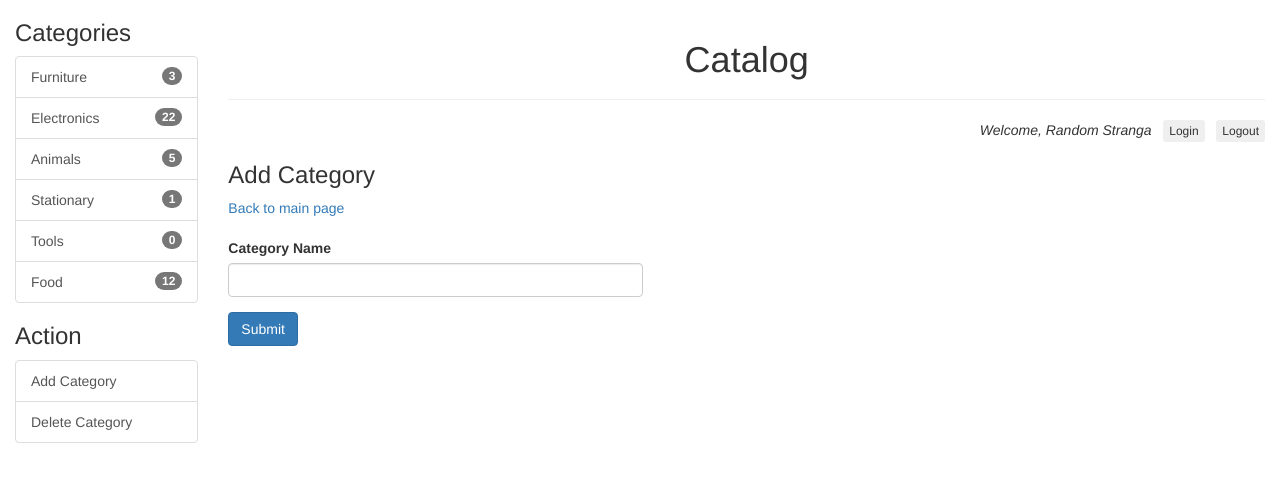
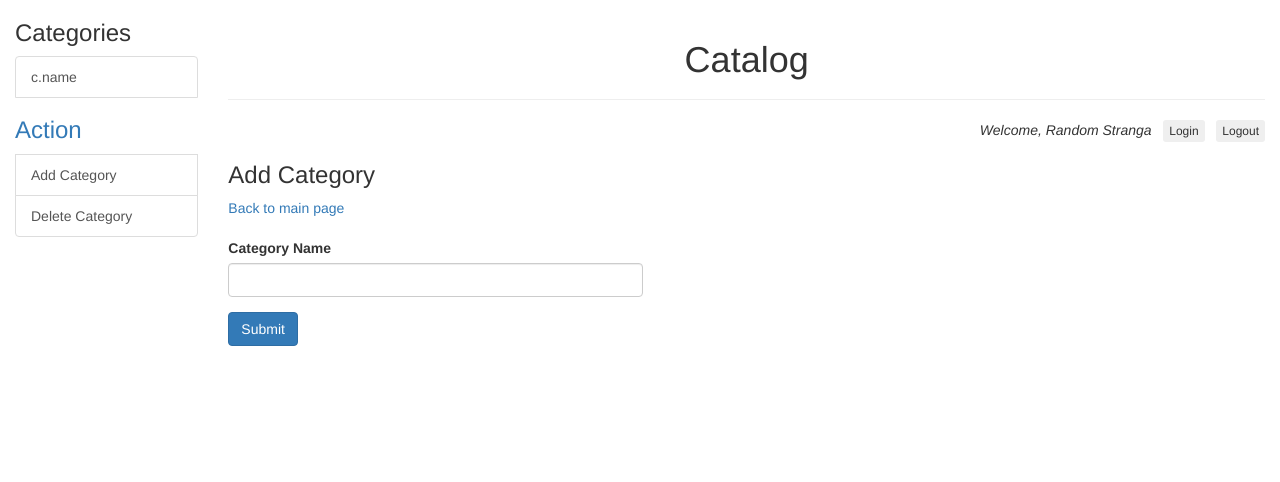
Before and after one commit to jessica-hsu/Full-stack-Nanodegree, a Flask app: template project5/templates/add-category.html in a window 1280 px wide. Shown: the top 482 px of the page. Run offline with Flask 2, Linux system fonts and the light colour scheme; the template is opened without the code that fills it: most values are stand-ins (such as "Sample title", 1, 10 or a date in 2020); some libraries are stand-ins or nearby versions.

Commit message:
add some code to display dynamic variables

```diff
--- a/project5/application.py
+++ b/project5/application.py
@@ -106,6 +106,7 @@ def delete_item(category_id, item_id):
 		session.commit()
 	# redirect to see all items in selected category
 	redirect(url_for('view_category_items', category_id=category_id))
+
 # # Login Page
 # @app.route('/login')
 #
--- a/project5/templates/add-category.html
+++ b/project5/templates/add-category.html
@@ -21,12 +21,9 @@
 				<div class="col-sm-2" id="menu">
 					<h3>Categories</h3>
 					<div class="list-group" id="categories">
-						<a href="show-items.html" class="list-group-item">Furniture<span class="badge">3</span></a>
-						<a href="#" class="list-group-item">Electronics<span class="badge">22</span></a></a>
-						<a href="#" class="list-group-item">Animals<span class="badge">5</span></a></a>
-						<a href="#" class="list-group-item">Stationary<span class="badge">1</span></a></a>
-						<a href="#" class="list-group-item">Tools<span class="badge">0</span></a></a>
-						<a href="#" class="list-group-item">Food<span class="badge">12</span></a></a>
+						{% for c in categories %}
+							<a href="{{url_for('view_category_items',category_id=c.id)}}" class="list-group-item">c.name<a>
+						{% endfor %}
 					</div>
 					<h3>Action</h3>
 					<div class="list-group" id="action-items-categories">
--- a/project5/templates/index.html
+++ b/project5/templates/index.html
@@ -22,7 +22,7 @@
 					<h3>Categories</h3>
 					<div class="list-group" id="categories">
 						{% for c in categories %}
-							<a href="#" class="list-group-item">{{c.name}}</a>
+							<a href="{{url_for('view_category_items',category_id=c.id)}}" class="list-group-item">{{c.name}}</a>
 						{% endfor %}
 						<!-- <a href="show-items.html" class="list-group-item">Furniture<span class="badge">3</span></a>
 						<a href="#" class="list-group-item">Electronics<span class="badge">22</span></a></a>
```
